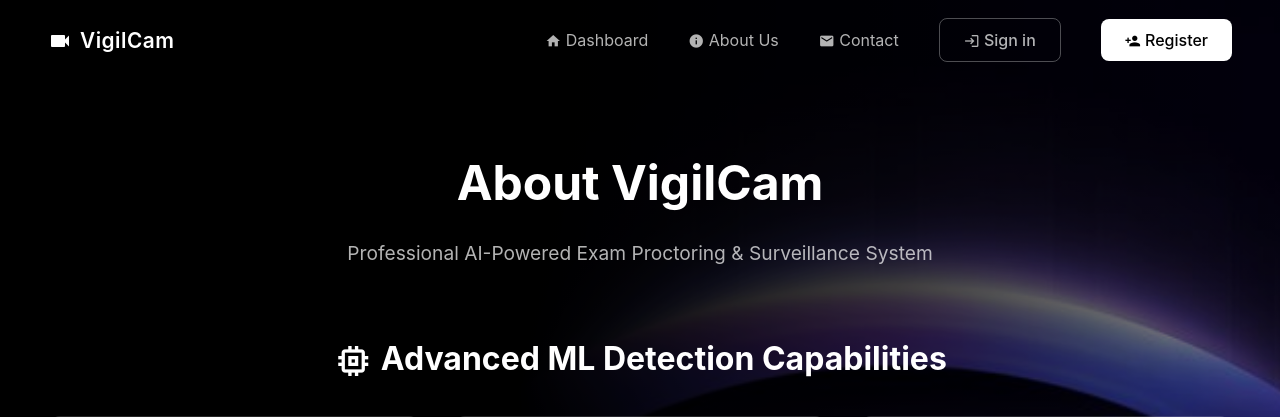
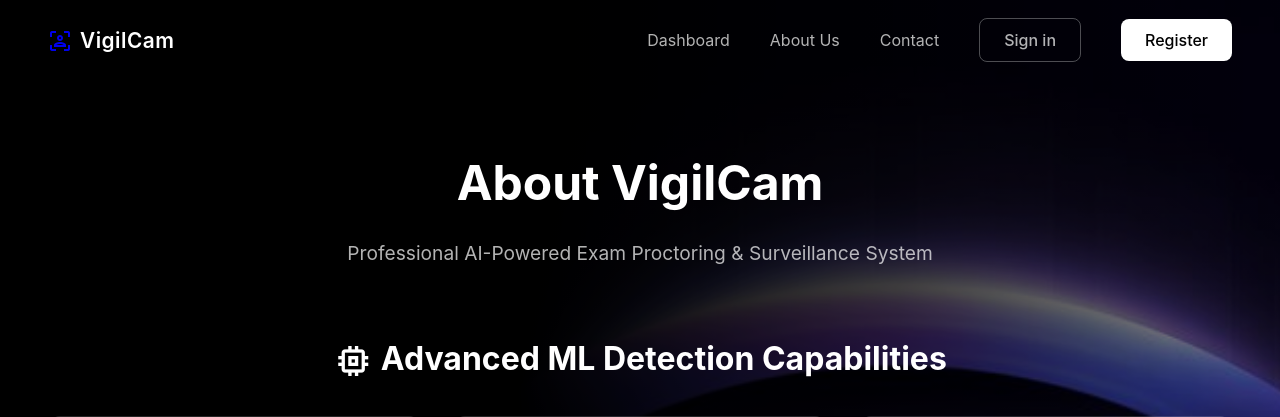
Before and after one commit to AzhaanGlitch/VigilCam, a Node server app: page /about in a window 1280 px wide. Shown: the top 417 px of the page. Run offline with Node 20, Linux system fonts and the light colour scheme; some libraries are stand-ins or nearby versions.

Commit message:
icons fixed

```diff
--- a/views/partials/navbar.ejs
+++ b/views/partials/navbar.ejs
@@ -1,59 +1,32 @@
+<link rel="stylesheet" href="https://fonts.googleapis.com/css2?family=Material+Symbols+Outlined:opsz,wght,FILL,GRAD@24,400,0,0&icon_names=account_circle" />
+<link rel="stylesheet" href="https://fonts.googleapis.com/css2?family=Material+Symbols+Outlined:opsz,wght,FILL,GRAD@24,400,0,0&icon_names=frame_person" />
+
 <nav class="navbar">
   <div class="nav-container">
     <div class="nav-brand">
       <a href="/">
-        <span class="material-icons brand-icon">videocam</span>
+        <span class="material-symbols-outlined"> frame_person</span>
         <span class="brand-text">VigilCam</span>
       </a>
     </div>
 
     <ul class="nav-menu">
       <% if (typeof user !== 'undefined' && user) { %>
-        <li><a href="/" class="nav-link">
-          <span class="material-icons" style="font-size: 1rem; vertical-align: middle;">home</span>
-          Dashboard
-        </a></li>
-        <li><a href="/monitoring" class="nav-link">
-          <span class="material-icons" style="font-size: 1rem; vertical-align: middle;">monitor</span>
-          Monitoring
-        </a></li>
-        <li><a href="/about" class="nav-link">
-          <span class="material-icons" style="font-size: 1rem; vertical-align: middle;">info</span>
-          About Us
-        </a></li>
-        <li><a href="/contact" class="nav-link">
-          <span class="material-icons" style="font-size: 1rem; vertical-align: middle;">email</span>
-          Contact
-        </a></li>
+        <li><a href="/" class="nav-link">Dashboard</a></li>
+        <li><a href="/monitoring" class="nav-link">Monitoring</a></li>
+        <li><a href="/about" class="nav-link">About Us</a></li>
+        <li><a href="/contact" class="nav-link">Contact</a></li>
         <li><span class="nav-user">
-          <span class="material-icons" style="font-size: 1rem;">account_circle</span>
+          <span class="material-symbols-outlined"> account_circle</span>
           <%= user.name %>
         </span></li>
-        <li><a href="/users/logout" class="nav-link nav-logout">
-          <span class="material-icons" style="font-size: 1rem; vertical-align: middle;">logout</span>
-          Sign out
-        </a></li>
+        <li><a href="/users/logout" class="nav-link nav-logout">Sign out</a></li>
       <% } else { %>
-        <li><a href="/" class="nav-link">
-          <span class="material-icons" style="font-size: 1rem; vertical-align: middle;">home</span>
-          Dashboard
-        </a></li>
-        <li><a href="/about" class="nav-link">
-          <span class="material-icons" style="font-size: 1rem; vertical-align: middle;">info</span>
-          About Us
-        </a></li>
-        <li><a href="/contact" class="nav-link">
-          <span class="material-icons" style="font-size: 1rem; vertical-align: middle;">email</span>
-          Contact
-        </a></li>
-        <li><a href="/login" class="nav-link nav-signin">
-          <span class="material-icons" style="font-size: 1rem; vertical-align: middle;">login</span>
-          Sign in
-        </a></li>
-        <li><a href="/register" class="nav-link nav-register">
-          <span class="material-icons" style="font-size: 1rem; vertical-align: middle;">person_add</span>
-          Register
-        </a></li>
+        <li><a href="/" class="nav-link">Dashboard</a></li>
+        <li><a href="/about" class="nav-link">About Us</a></li>
+        <li><a href="/contact" class="nav-link">Contact</a></li>
+        <li><a href="/login" class="nav-link nav-signin">Sign in</a></li>
+        <li><a href="/register" class="nav-link nav-register">Register</a></li>
       <% } %>
     </ul>
   </div>
```
